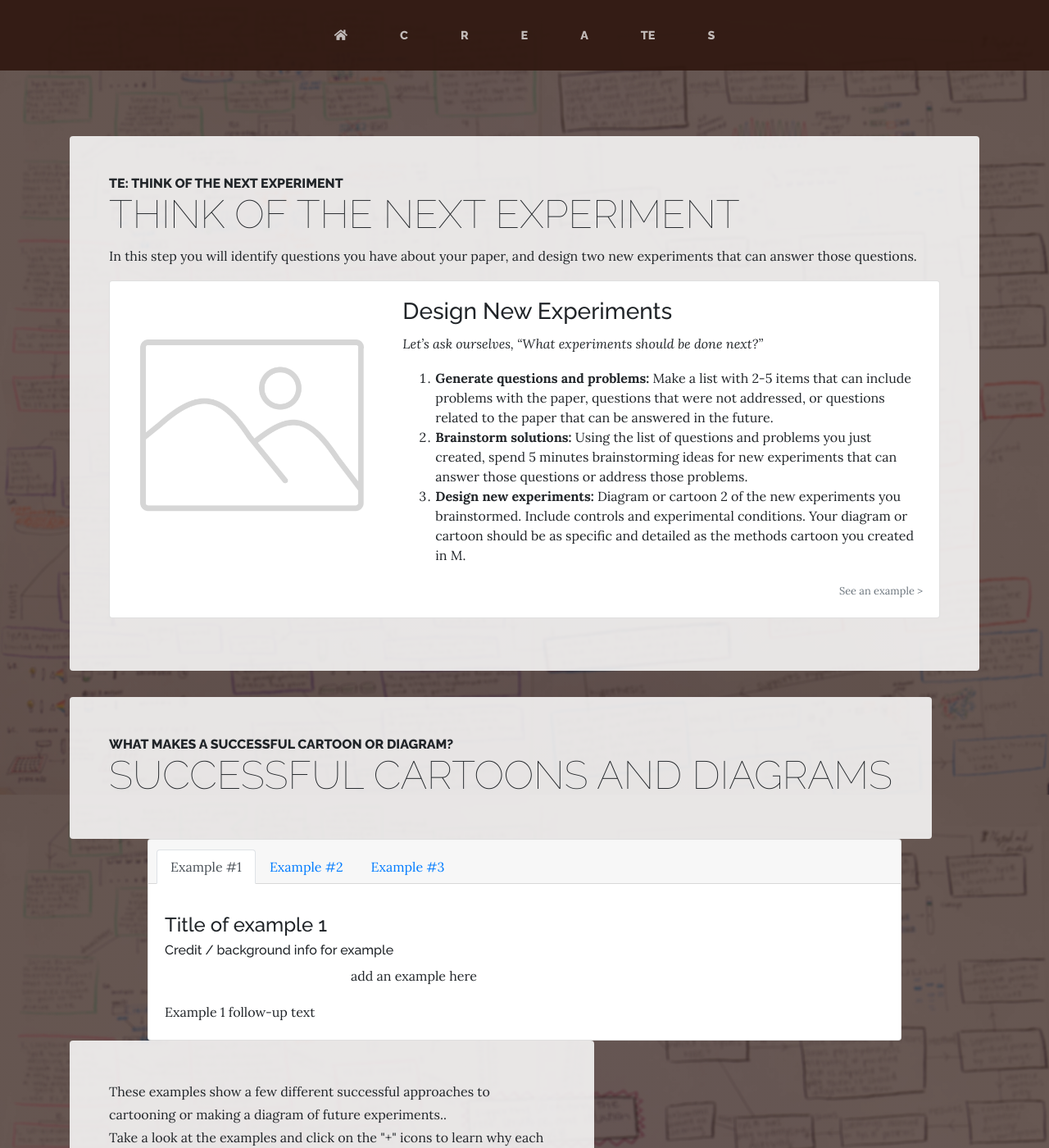
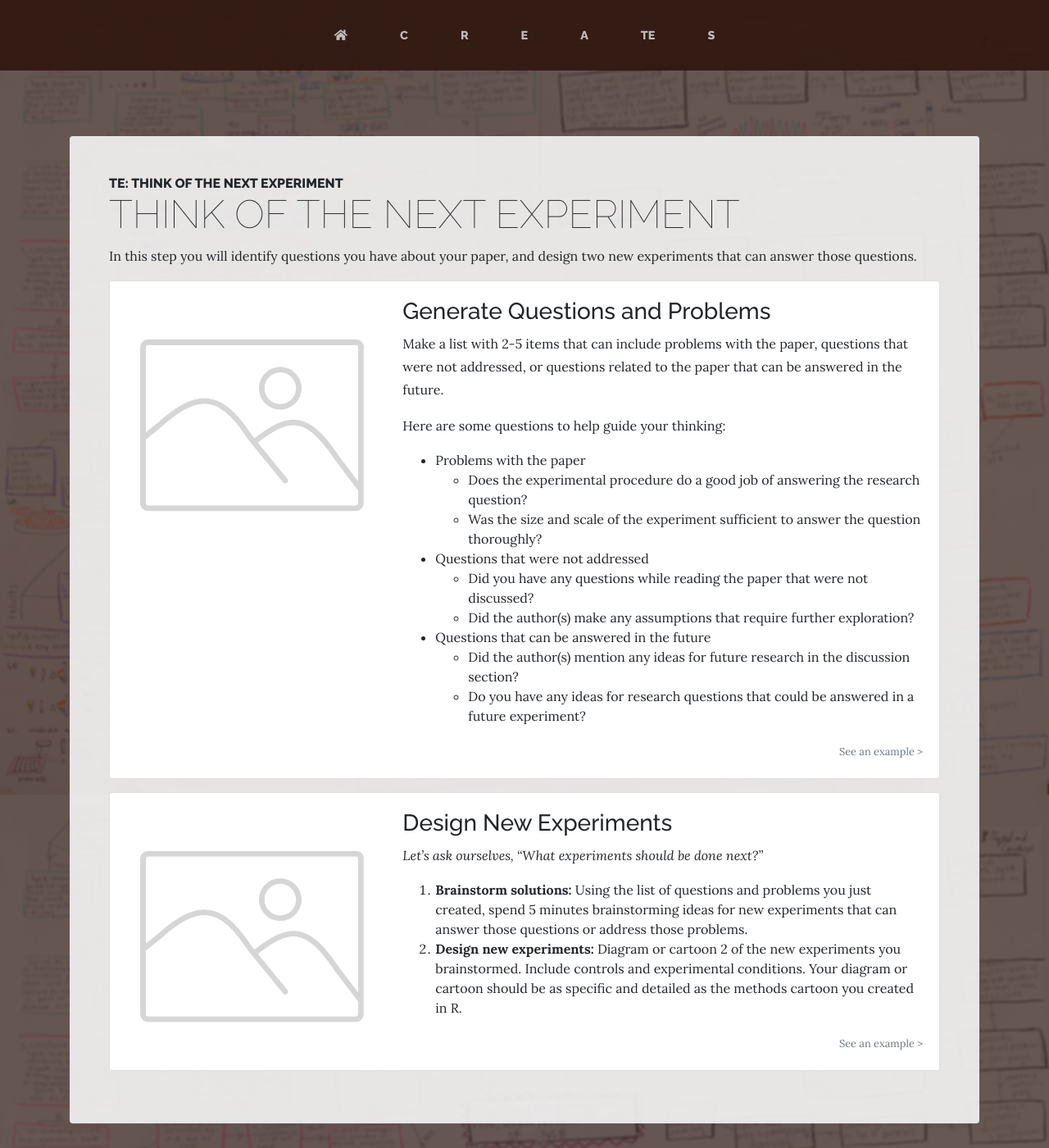
Before and after one commit to woof84/woof84.github.io-creates, a Jekyll site: the page built from te.html, in a window 1280 px wide and 1400 px high. Shown: the whole window at 82% size. Built offline with Jekyll 4.4.1, drawn with Linux system fonts in a browser that asks for light colours; nearby versions of some CDN libraries.

Commit message:
Update te.html

```diff
--- a/te.html
+++ b/te.html
@@ -26,12 +26,45 @@ layout: page
                           </div>
                           <div class="col-md-8">
                               <div class="card-body">
-                                  <h3>Design New Experiments</h3>
+                                  <h3>Generate Questions and Problems</h3>
+                                  <p>Make a list with 2-5 items that can include problems with the paper, questions that were not addressed, or questions related to the paper that can be answered in the future.</p>
+                                  <p>Here are some questions to help guide your thinking:</p>
+                                  <ul>
+                                      <li>Problems with the paper</li>
+                                        <ul>
+                                          <li>Does the experimental procedure do a good job of answering the research question?</li>
+                                          <li>Was the size and scale of the experiment sufficient to answer the question thoroughly?</li>
+                                        </ul>
+                                      <li>Questions that were not addressed</li>
+                                        <ul>
+                                          <li>Did you have any questions while reading the paper that were not discussed?</li>
+                                          <li>Did the author(s) make any assumptions that require further exploration?</li>
+                                        </ul>
+                                      <li>Questions that can be answered in the future</li>
+                                        <ul>
+                                          <li>Did the author(s) mention any ideas for future research in the discussion section?</li>
+                                          <li>Do you have any ideas for research questions that could be answered in a future experiment?</li>
+                                        </ul>
+                                  </ul>
+                                  <p class="card-text text-right"><a data-toggle="modal" data-target="#step-1-2-info" href="#"><small class="text-muted">See an example ></small></a></p>
+                              </div>
+                          </div>
+                      </div>
+                  </div><!-- closes out the card -->
+                <!-- Steps, Part 2 -->
+                  <div class="card mb-3">
+                      <!-- Step 1.2 -->
+                      <div class="row no-gutters">
+                           <div class="col-md-4"><!-- Image -->
+                               <a data-toggle="modal" data-target="#step-1-1-info" href="#"><img src="{{ '/img/placeholder.png' | absolute_url }}" class="card-img" alt="placeholder image"></a>
+                          </div>
+                          <div class="col-md-8">
+                              <div class="card-body">
+                                <h3>Design New Experiments</h3>
                                 <p><em>Let’s ask ourselves, “What experiments should be done next?”</em></p>
                                   <ol>
-                                    <li><strong>Generate questions and problems: </strong>Make a list with 2-5 items that can include problems with the paper, questions that were not addressed, or questions related to the paper that can be answered in the future.</li>
                                     <li><strong>Brainstorm solutions: </strong>Using the list of questions and problems you just created, spend 5 minutes brainstorming ideas for new experiments that can answer those questions or address those problems.</li>
-                                    <li><strong>Design new experiments: </strong>Diagram or cartoon 2 of the new experiments you brainstormed. Include controls and experimental conditions. Your diagram or cartoon should be as specific and detailed as the methods cartoon you created in M.</li>
+                                    <li><strong>Design new experiments: </strong>Diagram or cartoon 2 of the new experiments you brainstormed. Include controls and experimental conditions. Your diagram or cartoon should be as specific and detailed as the methods cartoon you created in R.</li>
                                   </ol>
                                   <p class="card-text text-right"><a data-toggle="modal" data-target="#step-1-1-info" href="#"><small class="text-muted">See an example ></small></a></p>
                               </div>
```
